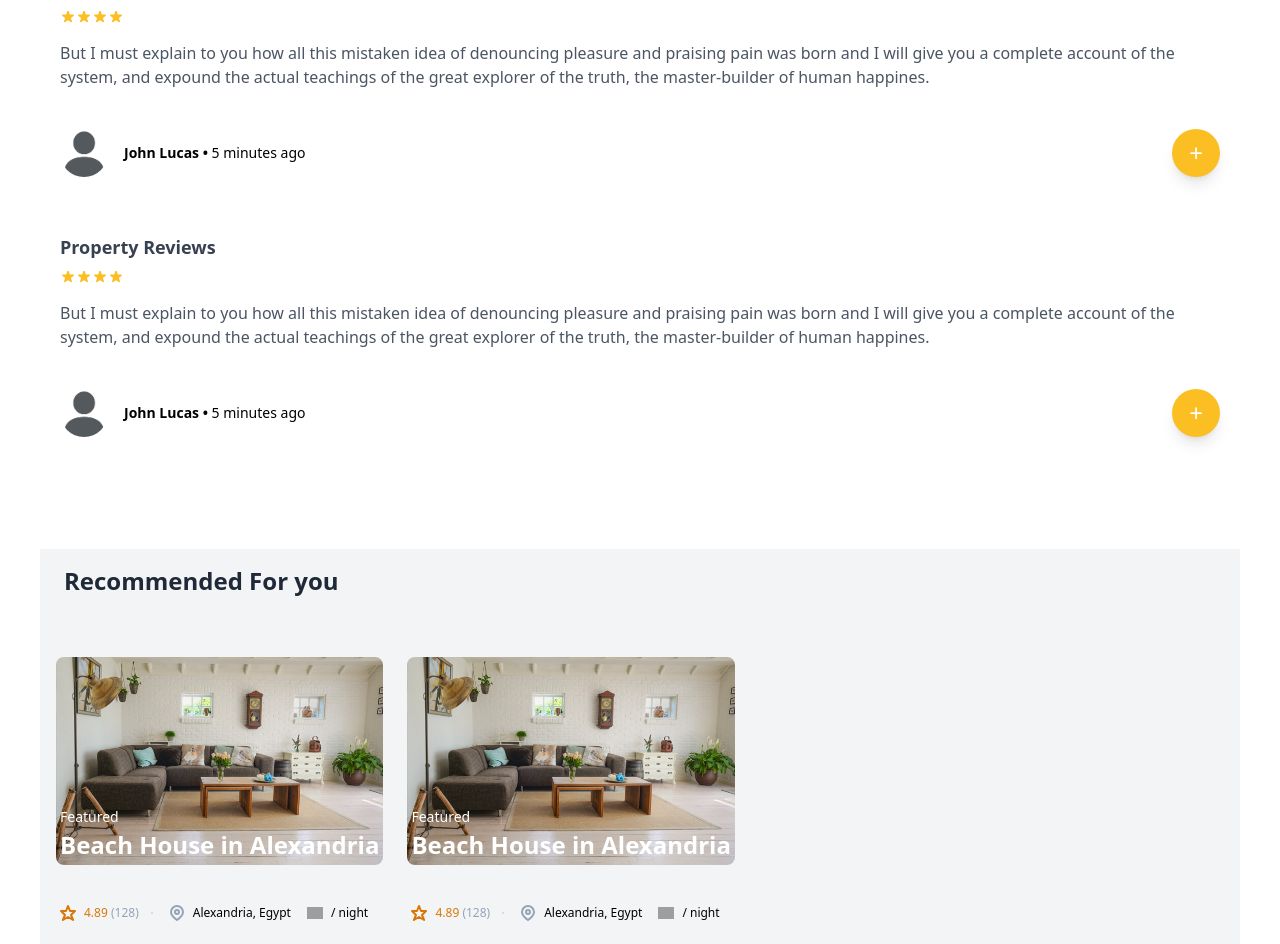
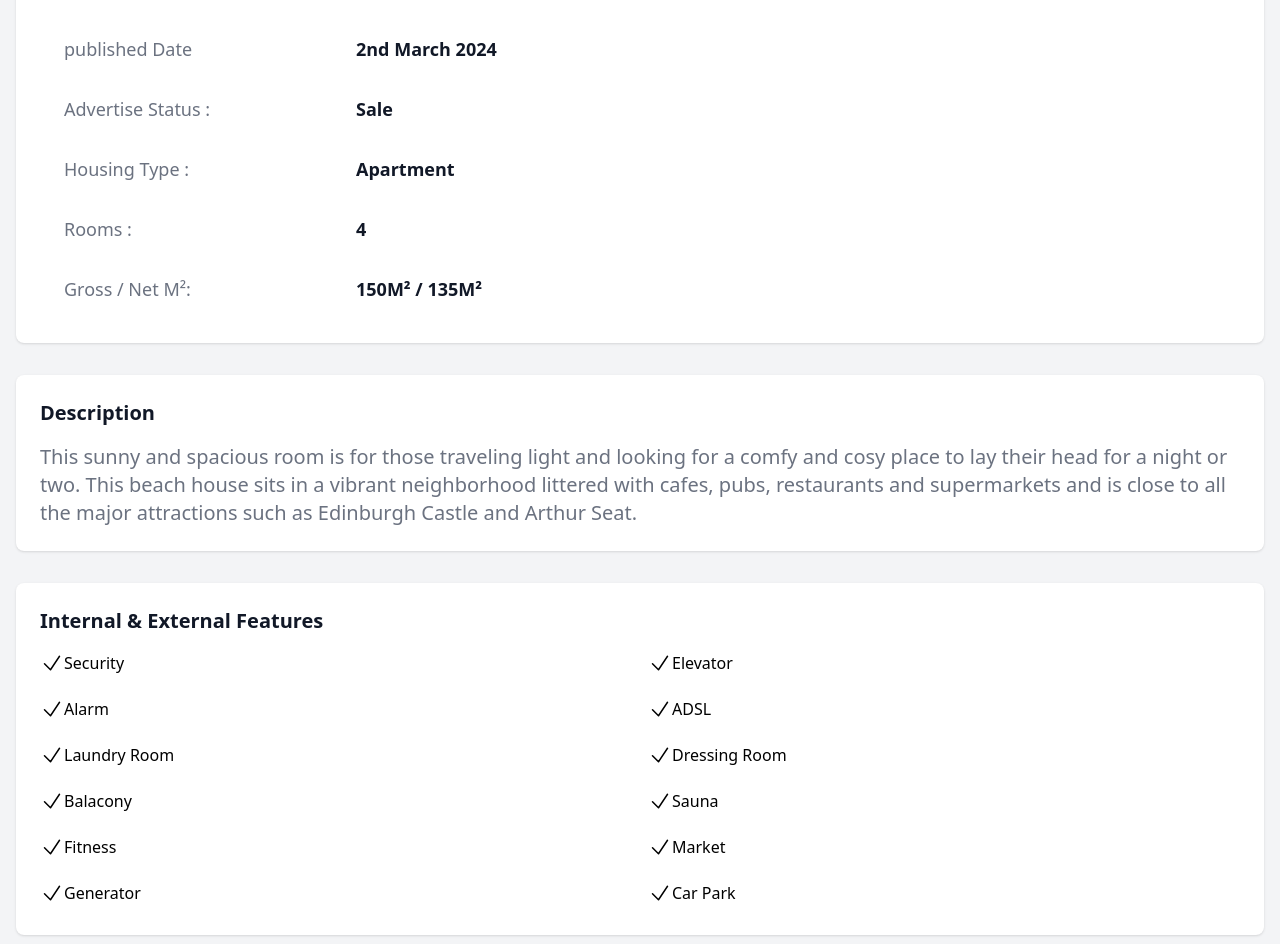
Before and after one commit to srahabib/RentalApp, a Next.js app: page /Details in a window 1280 px wide. Shown: the part 1020-1964 px from the top of the page. Built offline with nearby package versions, Linux system fonts and the light colour scheme; grey boxes are pictures that could not be loaded.

Commit message:
initial view page

```diff
--- a/src/components/Layout.jsx
+++ b/src/components/Layout.jsx
@@ -4,9 +4,6 @@ import Footer from './Footer/Footer'
 import MAIN from './Main/Main'
 import Hero from './Hero/Hero'
 import Nav from './Nav/Nav'
-
-
-
 
 
 const Layout = ({children}) => {
--- a/src/pages/Details.js
+++ b/src/pages/Details.js
@@ -13,16 +13,240 @@ const Details = () => {
 <div>
 <Sliders/>
 <HostCard/>
-<DetailsCard/>
+<div class="bg-gray-100 pt-10 dark:bg-gray-800 transition-colors duration-300">
+
+<div className="bg-gray-100  dark:bg-gray-800 transition-colors duration-300" />
+    <div className="container mx-auto p-4">
+        <div className="bg-white dark:bg-gray-700 shadow rounded-lg p-6">
+            <h1 className="text-xl  font-semibold text-gray-900 dark:text-gray-100">Family House For Rent</h1>
+
+
+            <p>
+        <span class="inline-flex items-center text-xl">
+        <svg xmlns="http://www.w3.org/2000/svg" viewBox="0 0 24 24"
+            fill="currentColor" class="w-6 h-6  text-amber-600">
+            <path fill-rule="evenodd"
+            d="m11.54 22.351.07.04.028.016a.76.76 0 0 0 .723 0l.028-.015.071-.041a16.975 16.975 0 0 0 1.144-.742 19.58 19.58 0 0 0 2.683-2.282c1.944-1.99 3.963-4.98 3.963-8.827a8.25 8.25 0 0 0-16.5 0c0 3.846 2.02 6.837 3.963 8.827a19.58 19.58 0 0 0 2.682 2.282 16.975 16.975 0 0 0 1.145.742ZM12 13.5a3 3 0 1 0 0-6 3 3 0 0 0 0 6Z" clip-rule="evenodd" />
+            </svg>
+            Louran , Alexandria
+        </span>
+        </p>
+
+        <div class="bg-white px-2 py-4 sm:grid sm:grid-cols-4 sm:gap-4 sm:px-6">
+                <dt class="text-lg font-medium text-gray-500">
+                Price Range
+                </dt>
+                <dd class="mt-1 text-lg font-bold text-red-500 sm:mt-0 sm:col-span-2">
+                    250 : 400
+                </dd>
+            </div>
+
+        <h2 class="text-xl font-semibold mb-4 text-gray-900 mt-10 dark:text-gray-100">General Information</h2>
+        <div class="text-gray-500">
+
+
+
+
+
+        <dl>
+
+            <div class="bg-white px-4 py-4 sm:grid sm:grid-cols-4 sm:gap-4 sm:px-6">
+                <dt class="text-lg font-medium text-gray-500">
+                published Date
+                </dt>
+                <dd class="mt-1 text-lg font-bold text-gray-900 sm:mt-0 sm:col-span-2">
+                    2nd March 2024
+                </dd>
+            </div>
+            <div class="bg-white px-4 py-4 sm:grid sm:grid-cols-4 sm:gap-4 sm:px-6">
+                <dt class="text-lg font-medium text-gray-500">
+                Advertise Status  :
+                </dt>
+                <dd class="mt-1 text-lg font-bold text-gray-900 sm:mt-0 sm:col-span-2">
+                    Sale
+                </dd>
+            </div>
+            <div class="bg-white px-4 py-4 sm:grid sm:grid-cols-4 sm:gap-4 sm:px-6">
+                <dt class="text-lg font-medium text-gray-500">
+                Housing Type  :
+                </dt>
+                <dd class="mt-1 text-lg font-bold text-gray-900 sm:mt-0 sm:col-span-2">
+                    Apartment
+                </dd>
+            </div>
+            <div class="bg-white px-4 py-4 sm:grid sm:grid-cols-4 sm:gap-4 sm:px-6">
+                <dt class="text-lg font-medium text-gray-500">
+                Rooms  :
+                </dt>
+                <dd class="mt-1 text-lg font-bold text-gray-900 sm:mt-0 sm:col-span-2">
+                    4
+                </dd>
+            </div>
+            <div class="bg-white px-4 py-4 sm:grid sm:grid-cols-4 sm:gap-4 sm:px-6">
+                <dt class="text-lg font-medium text-gray-500">
+                Gross / Net M²:
+                </dt>
+                <dd class="mt-1 text-lg font-bold text-gray-900 sm:mt-0 sm:col-span-2">
+                150M² / 135M²
+                </dd>
+            </div>
+
+        </dl>
+    </div>
+</div>
+</div>
+
+
+<div className="bg-gray-100  dark:bg-gray-800 transition-colors duration-300" />
+    <div className="container mx-auto p-4">
+        <div className="bg-white dark:bg-gray-700 shadow rounded-lg p-6">
+            <h1 className="text-xl font-semibold mb-4 text-gray-900 dark:text-gray-100">Description</h1>
+            <p class="text-gray-500 text-xl">This sunny and spacious room is for those traveling light and looking for a comfy
+    and cosy place to lay their head for a night or two. This beach house sits
+    in a vibrant neighborhood littered with cafes, pubs, restaurants and supermarkets
+    and is close to all the major attractions such as Edinburgh Castle and Arthur Seat.
+</p>
+
+</div>
+</div>
+
+<div className="bg-gray-100  dark:bg-gray-800 transition-colors duration-300" />
+    <div className="container mx-auto p-4">
+        <div className="bg-white dark:bg-gray-700 shadow rounded-lg p-6">
+            <h1 className="text-xl font-semibold mb-4 text-gray-900 dark:text-gray-100">Internal & External Features</h1>
+
+
+            <div class="grid grid-cols-2 gap-4">
+    <div><p>
+        <span class="inline-flex items-center">
+        <svg xmlns="http://www.w3.org/2000/svg" fill="none" viewBox="0 0 24 24"
+        strokeWidth={1.5} stroke="currentColor" className="w-6 h-6">
+        <path strokeLinecap="round" strokeLinejoin="round" d="m4.5 12.75 6 6 9-13.5" />
+        </svg>
+            Security
+        </span>
+        </p>
+        </div>
+    <div><p>
+        <span class="inline-flex items-center">
+        <svg xmlns="http://www.w3.org/2000/svg" fill="none" viewBox="0 0 24 24"
+        strokeWidth={1.5} stroke="currentColor" className="w-6 h-6">
+        <path strokeLinecap="round" strokeLinejoin="round" d="m4.5 12.75 6 6 9-13.5" />
+        </svg>
+            Elevator
+        </span>
+        </p></div>
+
+        <div><p>
+        <span class="inline-flex items-center">
+        <svg xmlns="http://www.w3.org/2000/svg" fill="none" viewBox="0 0 24 24"
+        strokeWidth={1.5} stroke="currentColor" className="w-6 h-6">
+        <path strokeLinecap="round" strokeLinejoin="round" d="m4.5 12.75 6 6 9-13.5" />
+        </svg>
+            Alarm
+        </span>
+        </p>
+        </div>
+    <div><p>
+        <span class="inline-flex items-center">
+        <svg xmlns="http://www.w3.org/2000/svg" fill="none" viewBox="0 0 24 24"
+        strokeWidth={1.5} stroke="currentColor" className="w-6 h-6">
+        <path strokeLinecap="round" strokeLinejoin="round" d="m4.5 12.75 6 6 9-13.5" />
+        </svg>
+            ADSL
+        </span>
+        </p></div>
+
+        <div><p>
+        <span class="inline-flex items-center">
+        <svg xmlns="http://www.w3.org/2000/svg" fill="none" viewBox="0 0 24 24"
+        strokeWidth={1.5} stroke="currentColor" className="w-6 h-6">
+        <path strokeLinecap="round" strokeLinejoin="round" d="m4.5 12.75 6 6 9-13.5" />
+        </svg>
+            Laundry Room
+        </span>
+        </p>
+        </div>
+    <div><p>
+        <span class="inline-flex items-center">
+        <svg xmlns="http://www.w3.org/2000/svg" fill="none" viewBox="0 0 24 24"
+        strokeWidth={1.5} stroke="currentColor" className="w-6 h-6">
+        <path strokeLinecap="round" strokeLinejoin="round" d="m4.5 12.75 6 6 9-13.5" />
+        </svg>
+            Dressing Room
+        </span>
+        </p></div> <div><p>
+        <span class="inline-flex items-center">
+        <svg xmlns="http://www.w3.org/2000/svg" fill="none" viewBox="0 0 24 24"
+        strokeWidth={1.5} stroke="currentColor" className="w-6 h-6">
+        <path strokeLinecap="round" strokeLinejoin="round" d="m4.5 12.75 6 6 9-13.5" />
+        </svg>
+            Balacony
+        </span>
+        </p>
+        </div>
+    <div><p>
+        <span class="inline-flex items-center">
+        <svg xmlns="http://www.w3.org/2000/svg" fill="none" viewBox="0 0 24 24"
+        strokeWidth={1.5} stroke="currentColor" className="w-6 h-6">
+        <path strokeLinecap="round" strokeLinejoin="round" d="m4.5 12.75 6 6 9-13.5" />
+        </svg>
+            Sauna
+        </span>
+        </p></div> <div><p>
+        <span class="inline-flex items-center">
+        <svg xmlns="http://www.w3.org/2000/svg" fill="none" viewBox="0 0 24 24"
+        strokeWidth={1.5} stroke="currentColor" className="w-6 h-6">
+        <path strokeLinecap="round" strokeLinejoin="round" d="m4.5 12.75 6 6 9-13.5" />
+        </svg>
+            Fitness
+        </span>
+        </p>
+        </div>
+    <div><p>
+        <span class="inline-flex items-center">
+        <svg xmlns="http://www.w3.org/2000/svg" fill="none" viewBox="0 0 24 24"
+        strokeWidth={1.5} stroke="currentColor" className="w-6 h-6">
+        <path strokeLinecap="round" strokeLinejoin="round" d="m4.5 12.75 6 6 9-13.5" />
+        </svg>
+            Market
+        </span>
+        </p></div> <div><p>
+        <span class="inline-flex items-center">
+        <svg xmlns="http://www.w3.org/2000/svg" fill="none" viewBox="0 0 24 24"
+        strokeWidth={1.5} stroke="currentColor" className="w-6 h-6">
+        <path strokeLinecap="round" strokeLinejoin="round" d="m4.5 12.75 6 6 9-13.5" />
+        </svg>
+            Generator
+        </span>
+        </p>
+        </div>
+    <div><p>
+        <span class="inline-flex items-center">
+        <svg xmlns="http://www.w3.org/2000/svg" fill="none" viewBox="0 0 24 24"
+        strokeWidth={1.5} stroke="currentColor" className="w-6 h-6">
+        <path strokeLinecap="round" strokeLinejoin="round" d="m4.5 12.75 6 6 9-13.5" />
+        </svg>
+            Car Park
+        </span>
+        </p>
+        </div>
+
+</div>
+</div>
+
+</div>
 
 <Reviews/>
-<Reviews/>
-<div className="p-10">
+
+
+<div className="p-5">
 <Recommended/>
 </div>
 
 
 </div>
+</div>
     );
     }
 
--- a/src/pages/view.js
+++ b/src/pages/view.js
@@ -152,7 +152,7 @@ dark:after:border-gray-700">
 <div className="bg-gray-100  dark:bg-gray-800 transition-colors duration-300" />
     <div className="container mx-auto p-4">
         <div className="bg-white dark:bg-gray-700 shadow rounded-lg p-6">
-            <h1 className="text-xl font-semibold mb-4 text-gray-900 dark:text-gray-100">Explanation</h1>
+            <h1 className="text-xl font-semibold mb-4 text-gray-900 dark:text-gray-100">Description</h1>
             <p class="text-gray-500 text-xl">This sunny and spacious room is for those traveling light and looking for a comfy
     and cosy place to lay their head for a night or two. This beach house sits
     in a vibrant neighborhood littered with cafes, pubs, restaurants and supermarkets
```
Also changed, not shown: jsconfig.json (deleted, +0 -7 lines), src/pages/Pending.js (renamed from src/pages/Dashboard.js).
